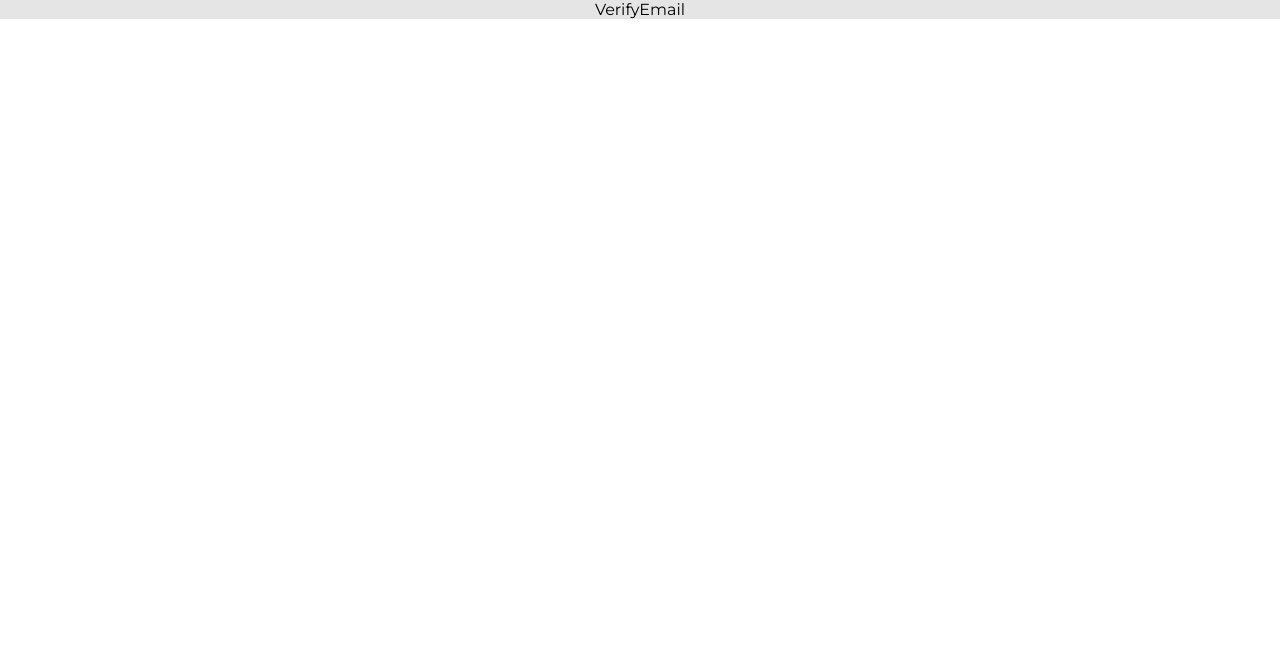
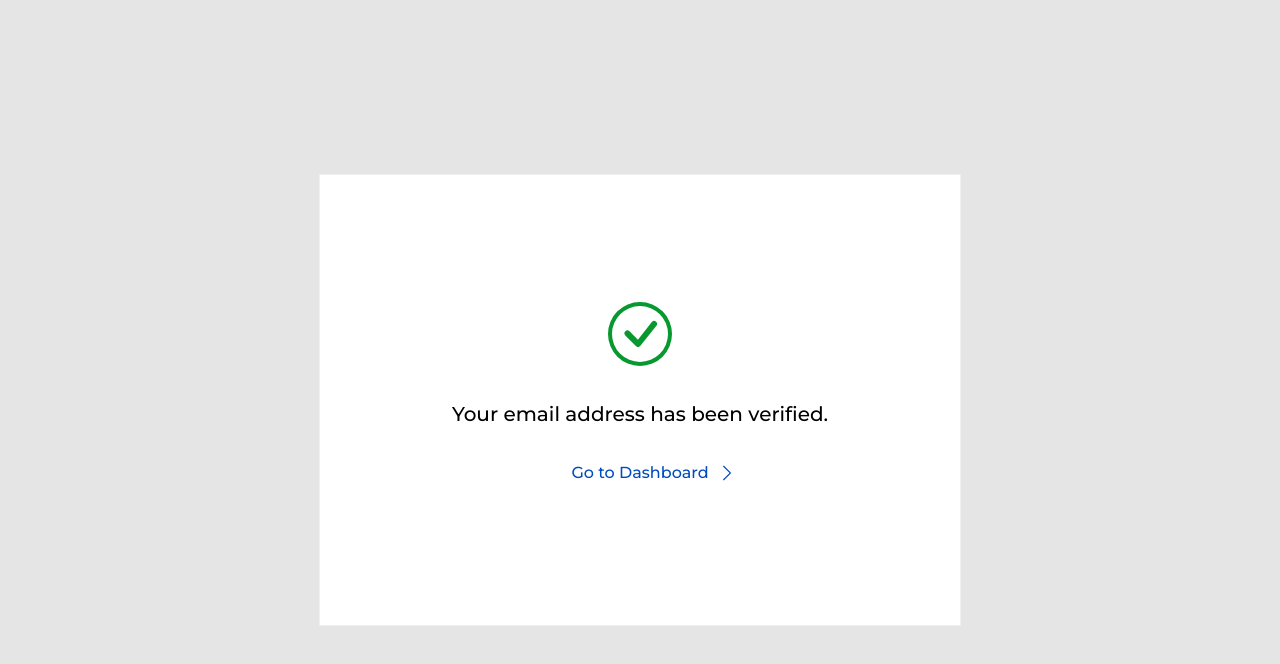
Before and after one commit to Edozie-Nneke/wazobia-test, a React (Create React App) app: page /verify-email in a window 1280 px wide. Shown: the top 664 px of the page. Built offline with nearby package versions, Linux system fonts and the light colour scheme.

Commit message:
FEAT: create <Verified/> page

```diff
--- a/src/css/verify_email.module.css
+++ b/src/css/verify_email.module.css
@@ -0,0 +1,60 @@
+.verify_email {
+  width: 100%;
+  height: 100vh;
+  display: flex;
+  align-items: center;
+  justify-content: center;
+}
+
+.wrapper {
+  width: 50%;
+  height: 450px;
+  display: flex;
+  align-items: center;
+  justify-content: center;
+  background: #ffffff;
+  border: 1px solid #f0f0f0;
+}
+
+.content {
+  display: flex;
+  flex-direction: column;
+  align-items: center;
+  justify-content: space-between;
+}
+
+.verifyIcon {
+  font-size: 64px;
+  color: #07982f;
+}
+
+.message {
+  margin-top: 36px;
+  margin-bottom: 21px;
+  font-weight: 500;
+  font-size: 20px;
+  line-height: 24px;
+  color: #000000;
+}
+
+.link {
+  position: relative;
+}
+
+a {
+  text-decoration: none;
+  font-weight: 500;
+  font-size: 16px;
+  line-height: 20px;
+  color: #004cbd;
+}
+
+.arrow {
+  position: absolute;
+  top: 1px;
+  margin-left: 9px;
+}
+
+.arrow {
+  font-size: 18px;
+}
--- a/src/pages/VerifyEmail.jsx
+++ b/src/pages/VerifyEmail.jsx
@@ -1,6 +1,24 @@
 import React from 'react';
+import { Link } from 'react-router-dom';
 import verify_email from '../css/verify_email.module.css';
+import { BsCheckCircle, BsChevronRight } from 'react-icons/bs';
 
 export default function VerifyEmail() {
-  return <div>VerifyEmail</div>;
+  return (
+    <section className={verify_email.verify_email}>
+      <article className={verify_email.wrapper}>
+        <div className={verify_email.content}>
+          <BsCheckCircle className={verify_email.verifyIcon} />
+          <p className={verify_email.message}>
+            Your email address has been verified.
+          </p>
+          <p className={verify_email.link}>
+            <Link to={`/`}>
+              Go to Dashboard <BsChevronRight className={verify_email.arrow} />
+            </Link>
+          </p>
+        </div>
+      </article>
+    </section>
+  );
 }
```
